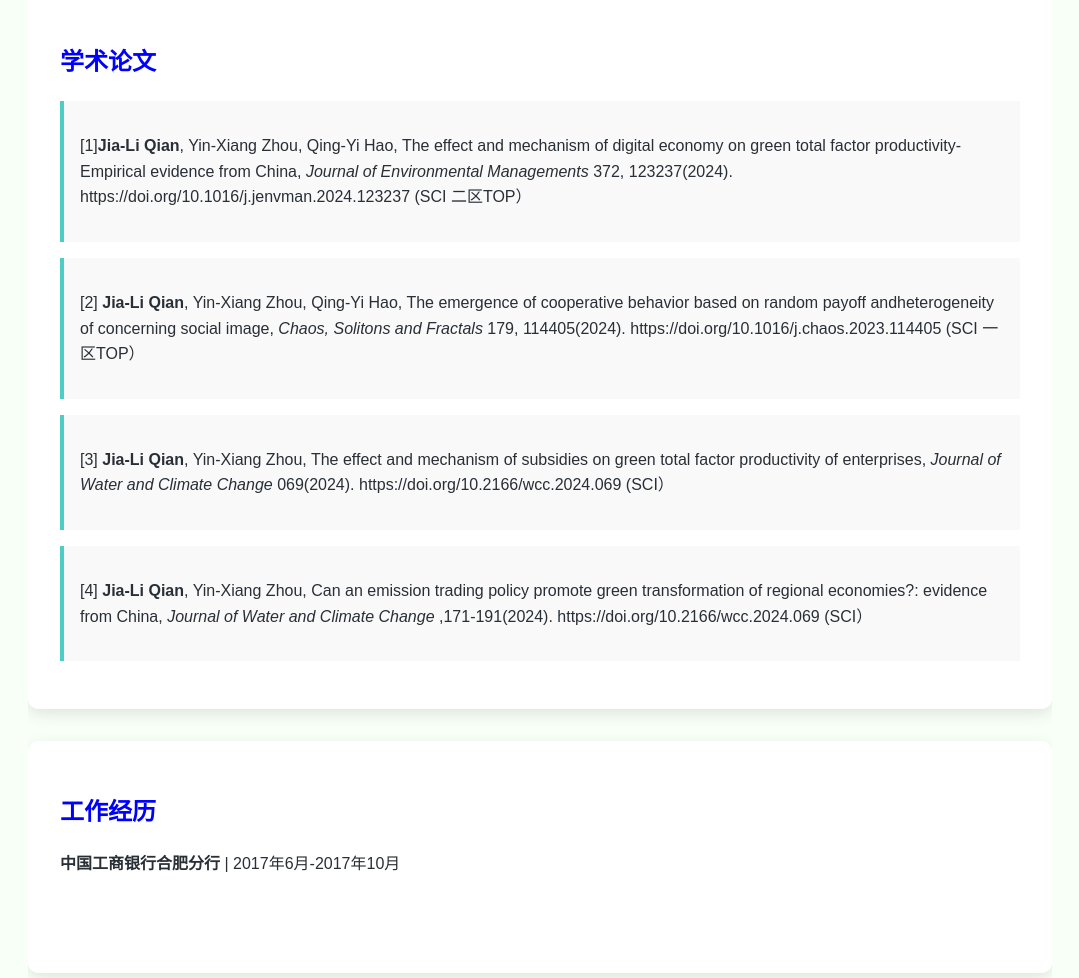
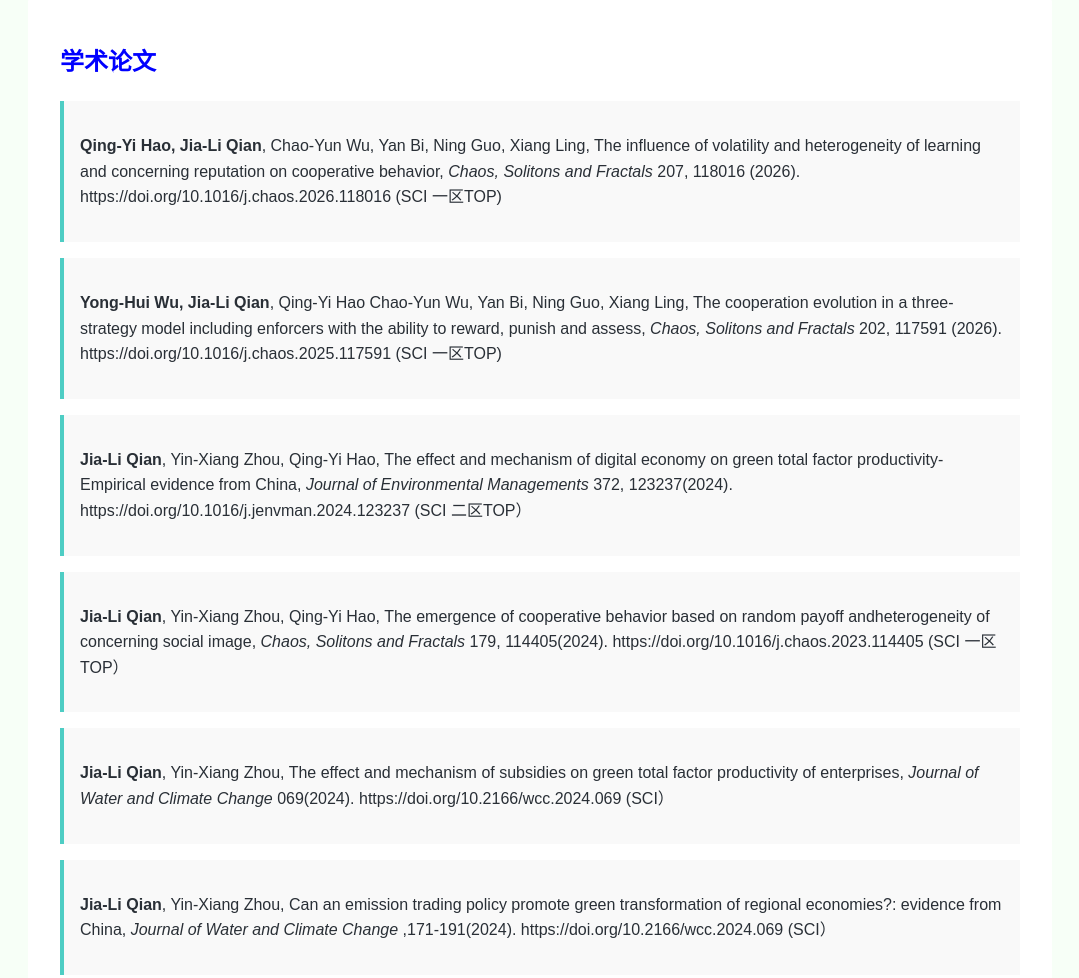
Before and after one commit to JiaLQ/Personalhomepage, a plain HTML site: page index.html in a window 1280 px wide. Shown: the part 1320-2298 px from the top of the page, without its empty margins (100-1179 px from the left). Drawn offline with Linux system fonts and the light colour scheme.

Commit message:
Update index.html

```diff
--- a/index.html
+++ b/index.html
@@ -209,21 +209,31 @@
         <section id="publications">
             <h2>学术论文</h2>
             <div class="paper-item">
-                <p>[1]<strong>Jia-Li Qian</strong>, Yin-Xiang Zhou, Qing-Yi Hao, The effect and mechanism of digital economy on green total factor productivity-Empirical evidence from China,
+                <p><strong>Qing-Yi Hao, Jia-Li Qian</strong>, Chao-Yun Wu, Yan Bi, Ning Guo, Xiang Ling, The influence of volatility and heterogeneity of learning and concerning reputation on cooperative behavior,
+                    <em>Chaos, Solitons and Fractals</em> 207, 118016 (2026). https://doi.org/10.1016/j.chaos.2026.118016 (SCI 一区TOP)
+                </p>
+            </div>
+            <div class="paper-item">
+                <p><strong>Yong-Hui Wu, Jia-Li Qian</strong>, Qing-Yi Hao Chao-Yun Wu, Yan Bi, Ning Guo, Xiang Ling, The cooperation evolution in a three-strategy model including enforcers with the ability to reward, punish and assess,
+                    <em>Chaos, Solitons and Fractals</em> 202, 117591 (2026). https://doi.org/10.1016/j.chaos.2025.117591 (SCI 一区TOP)
+                </p>
+            </div>
+            <div class="paper-item">
+                <p><strong>Jia-Li Qian</strong>, Yin-Xiang Zhou, Qing-Yi Hao, The effect and mechanism of digital economy on green total factor productivity-Empirical evidence from China,
                     <em>Journal of Environmental Managements</em> 372, 123237(2024). https://doi.org/10.1016/j.jenvman.2024.123237 (SCI 二区TOP）</p>
-                </div>
+            </div>
             <div class="paper-item">
-                <p>[2] <strong>Jia-Li Qian</strong>, Yin-Xiang Zhou, Qing-Yi Hao, The emergence of cooperative behavior based on random payoff andheterogeneity of concerning social image,
+                <p> <strong>Jia-Li Qian</strong>, Yin-Xiang Zhou, Qing-Yi Hao, The emergence of cooperative behavior based on random payoff andheterogeneity of concerning social image,
                     <em>Chaos, Solitons and Fractals</em> 179, 114405(2024).
                     https://doi.org/10.1016/j.chaos.2023.114405 (SCI 一区TOP）</p>
             </div>
             <div class="paper-item">
-                <p>[3] <strong>Jia-Li Qian</strong>, Yin-Xiang Zhou, The effect and mechanism of subsidies on green total factor productivity of enterprises,
+                <p> <strong>Jia-Li Qian</strong>, Yin-Xiang Zhou, The effect and mechanism of subsidies on green total factor productivity of enterprises,
                     <em>Journal of Water and Climate Change</em> 069(2024).
                     https://doi.org/10.2166/wcc.2024.069 (SCI）</p>
             </div>
             <div class="paper-item">
-                <p>[4] <strong>Jia-Li Qian</strong>, Yin-Xiang Zhou, Can an emission trading policy promote green transformation of regional economies?: evidence from China,
+                <p> <strong>Jia-Li Qian</strong>, Yin-Xiang Zhou, Can an emission trading policy promote green transformation of regional economies?: evidence from China,
                     <em>Journal of Water and Climate Change</em> ,171-191(2024).
                     https://doi.org/10.2166/wcc.2024.069 (SCI）</p>
             </div>
```
